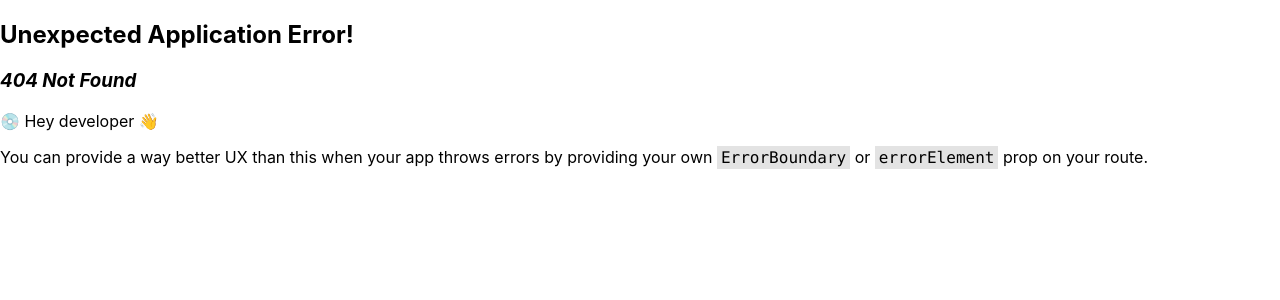
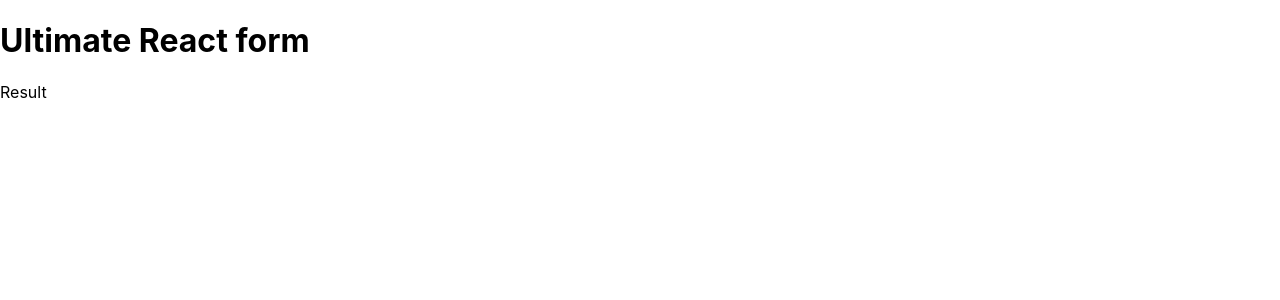
Before and after one commit to Saveliy113/react-hook-form, a React (Create React App) app: page /result in a window 1280 px wide. Before the commit this address had no page. Shown: the top 300 px of the page. Built offline with nearby package versions, Linux system fonts and the light colour scheme.

Commit message:
Components added

```diff
--- a/package.json
+++ b/package.json
@@ -3,6 +3,9 @@
   "version": "0.1.0",
   "private": true,
   "dependencies": {
+    "@emotion/react": "^11.11.0",
+    "@emotion/styled": "^11.11.0",
+    "@mui/material": "^5.13.0",
     "@testing-library/jest-dom": "^5.16.5",
     "@testing-library/react": "^13.4.0",
     "@testing-library/user-event": "^13.5.0",
--- a/src/App.js
+++ b/src/App.js
@@ -2,7 +2,7 @@
 import './App.css';
 
 function App() {
-  return <div className="App">Main</div>;
+  return <h1>Ultimate React form</h1>;
 }
 
 export default App;
--- /dev/null
+++ b/src/DataContext.js
@@ -0,0 +1,22 @@
+import React, { useContext, useState } from 'react';
+import { createContext } from 'react';
+
+const DataContext = createContext();
+
+export const DataProvider = ({ children }) => {
+  const [data, setData] = useState({});
+
+  const setValues = (values) => {
+    setData((prevData) => ({
+      ...prevData,
+      ...values,
+    }));
+  };
+  return (
+    <DataContext.Provider value={{ data, setValues }}>
+      {children}
+    </DataContext.Provider>
+  );
+};
+
+export const useData = () => useContext(DataContext);
--- a/src/components/Header.jsx
+++ b/src/components/Header.jsx
@@ -1,7 +1,11 @@
+//REACT
 import React from 'react';
 
+//COMPONENTS
+import { Typography } from '@mui/material';
+
 const Header = () => {
-  return <h1>Ultimate React Form</h1>;
+  return <Typography></Typography>;
 };
 
 export default Header;
--- /dev/null
+++ b/src/components/Result.jsx
@@ -0,0 +1,7 @@
+import React from 'react';
+
+const Result = () => {
+  return <div>Result</div>;
+};
+
+export default Result;
--- a/src/index.js
+++ b/src/index.js
@@ -12,14 +12,24 @@
 import Step1 from './components/Step1';
 import Step2 from './components/Step2';
 import Step3 from './components/Step3';
+import Result from './components/Result';
 
 //CSS
 import './index.css';
+import { DataProvider } from './DataContext';
 
 const router = createBrowserRouter([
   { path: '/', element: <Step1 /> },
   { path: '/step2', element: <Step2 /> },
   { path: '/step3', element: <Step3 /> },
+  { path: '/result', element: <Result /> },
 ]);
 const root = ReactDOM.createRoot(document.getElementById('root'));
-root.render(<RouterProvider router={router} />);
+root.render(
+  <>
+    <DataProvider>
+      <App />
+      <RouterProvider router={router} />
+    </DataProvider>
+  </>
+);
```
Also changed, not shown: 1 other file (tests, documents, lock files or other folders).
